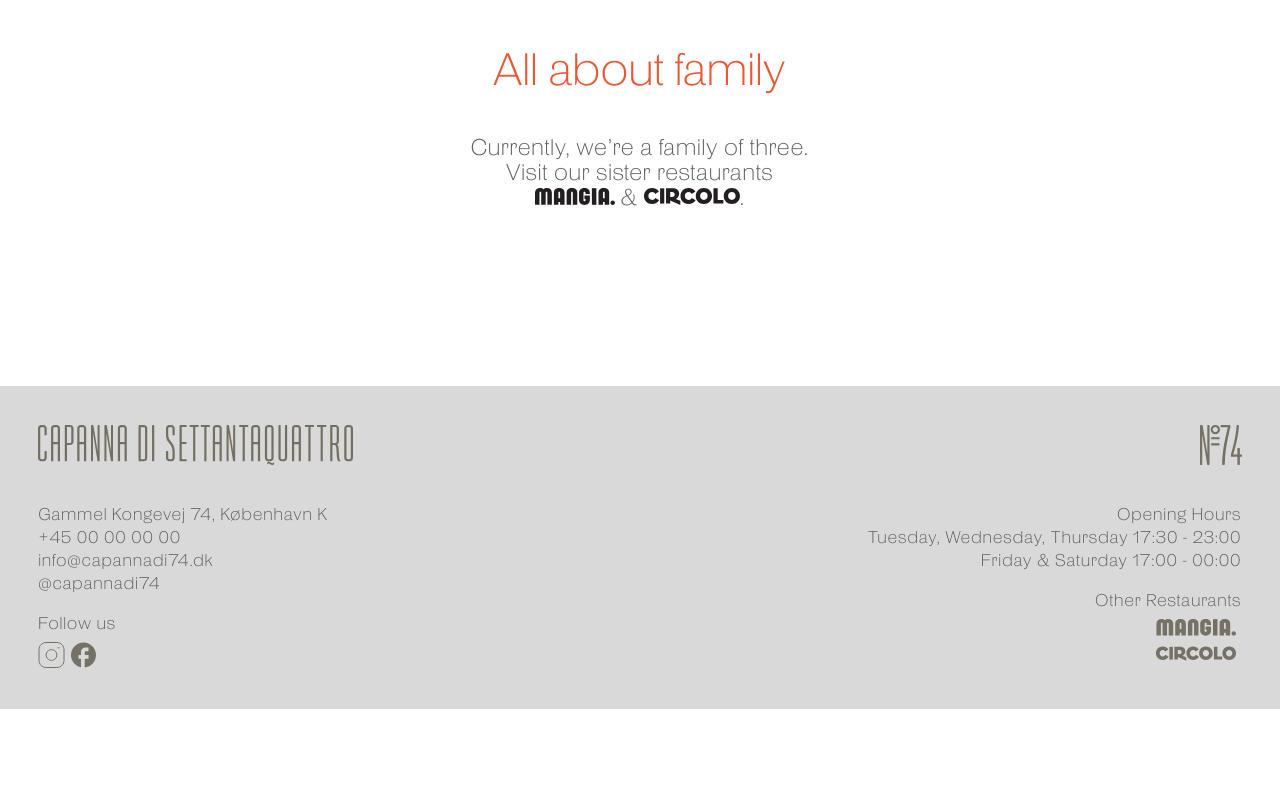
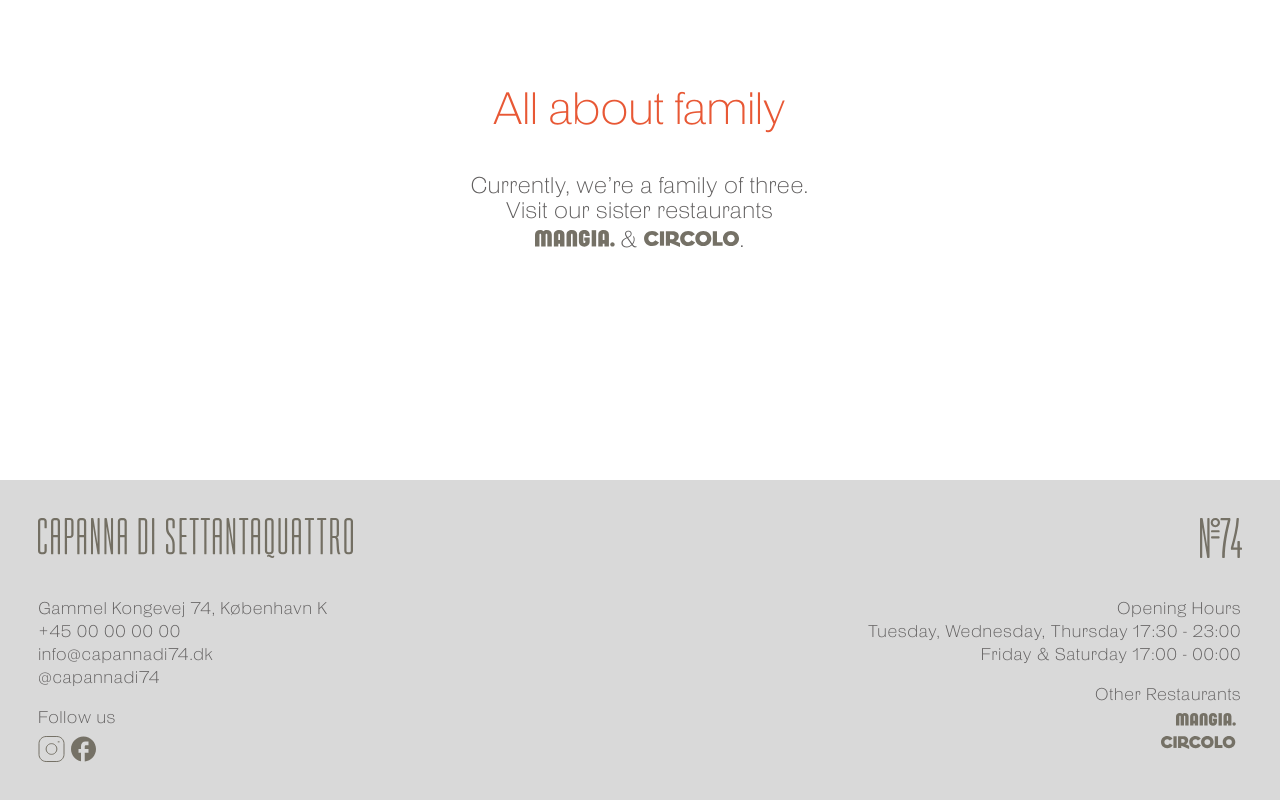
Before and after one commit to ozolinala/capanna74, a Next.js app: page /our-story in a window 1280 px wide. Shown: the part 2109-2909 px from the top of the page. Before the commit the page ends 2818 px from the top, so only its background shows below. Built offline with nearby package versions, Linux system fonts and the light colour scheme.

Commit message:
added gray logos

```diff
--- a/src/components/Layout.js
+++ b/src/components/Layout.js
@@ -75,14 +75,14 @@ const Layout = ({ children }) => {
           <p className={styles.bold}>Other Restaurants</p>
 
           <a href="http://mangia.dk/" target="_blank" rel="noopener noreferrer">
-          <img src="/assets/mangia.svg" alt="Mangia" /></a>
+          <img src="/assets/mangia-logo.svg" alt="Mangia" /></a>
           <br />
           <a
             href="https://www.ristorantecircolo.dk/"
             target="_blank"
             rel="noopener noreferrer"
           >
-          <img src="/assets/circolo.svg" alt="Circolo" /></a>
+          <img src="/assets/circolo-logo.svg" alt="Circolo" /></a>
         </div>
       </div>
     </footer>
--- a/src/pages/our-story.js
+++ b/src/pages/our-story.js
@@ -15,6 +15,7 @@ const OurStory = () => {
           Currently, we’re a family of three.
           <br></br>Visit our sister restaurants
           <br></br>
+
           <a href="http://mangia.dk/" target="_blank" rel="noopener noreferrer">
             <img
               src="/assets/Mangia-logo.svg"
--- a/src/styles/OurStory.module.css
+++ b/src/styles/OurStory.module.css
@@ -38,8 +38,8 @@
   text-decoration: underline;
 }
 .others {
-  padding-top: 9%;
-  padding-bottom: 12%;
+  padding-top: 12%;
+  padding-bottom: 16%;
   text-align: center;
 }
 .others p {
@@ -58,6 +58,7 @@
 }
 
 .mangiaLogo {
+  margin-top: 8px;
   width: 5rem;
 }
 
```
Also changed, not shown: public/assets/Circolo-logo.svg, public/assets/Mangia-logo.svg.
